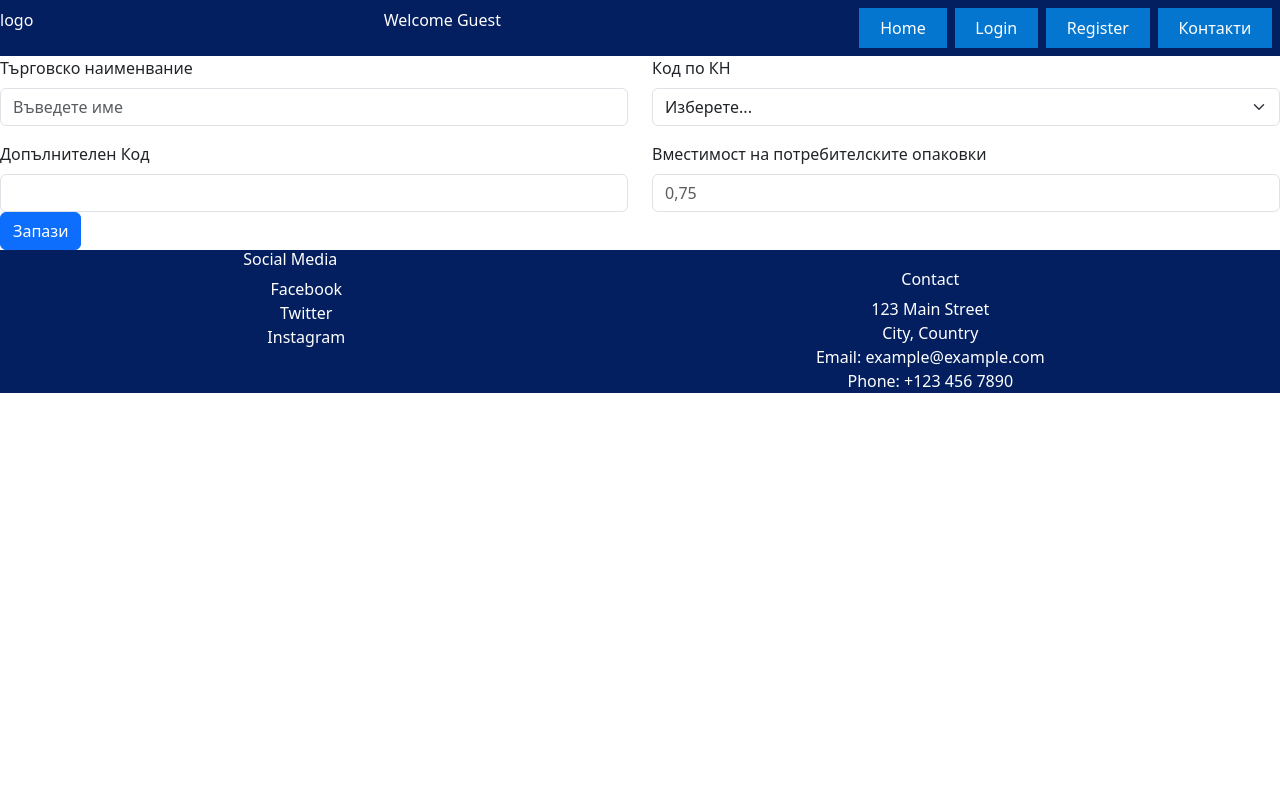
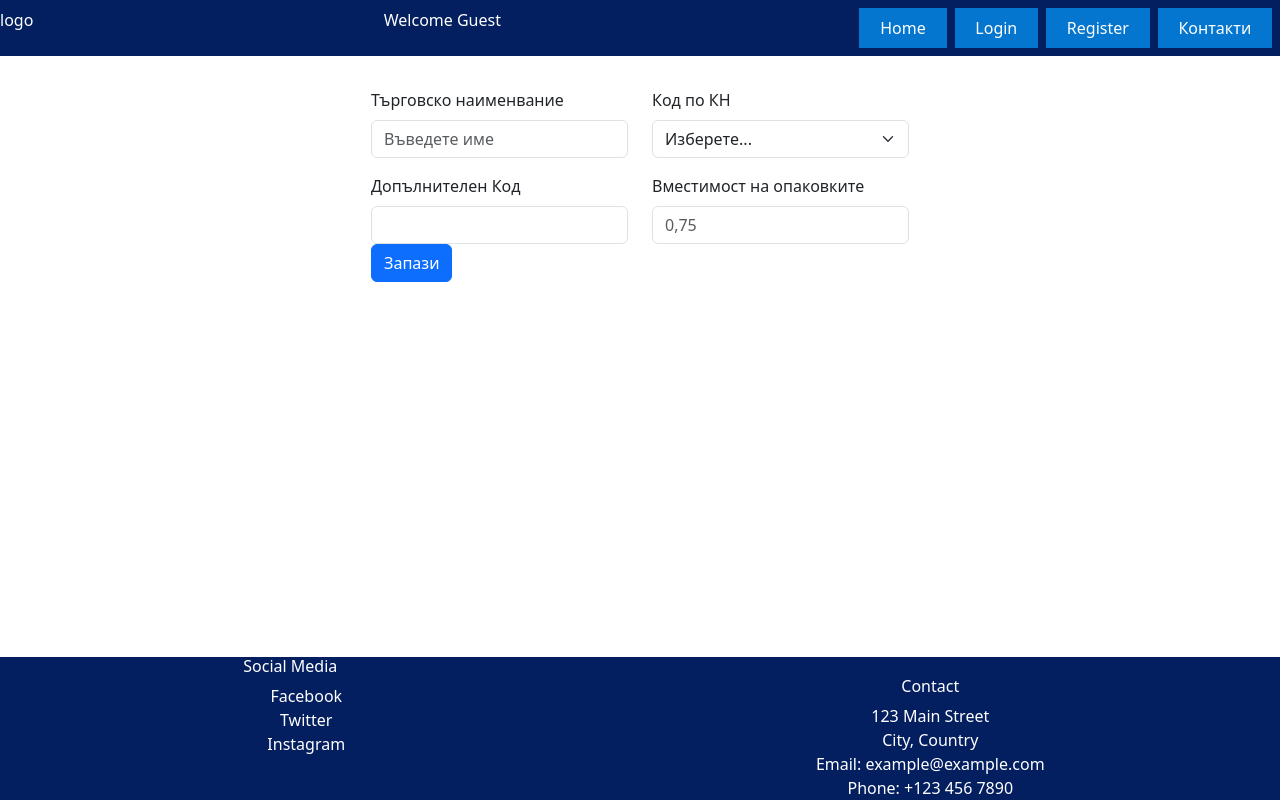
Before and after one commit to MiroZe/ze-winery, a React (Vite) app in the folder ze-winery-app/: page /create-product in a window 1280 px wide. Built offline with nearby package versions, Linux system fonts and the light colour scheme.

Commit message:
make createProduct form controlled

```diff
--- a/ze-winery-app/src/components/Products/CreateProduct/CreateProduct.jsx
+++ b/ze-winery-app/src/components/Products/CreateProduct/CreateProduct.jsx
@@ -3,27 +3,47 @@ import Col from 'react-bootstrap/Col';
 import Form from 'react-bootstrap/Form';
 import Row from 'react-bootstrap/Row';
 import styles from './CreateProduct.module.css'
+import { useForm } from '../../../hooks/useForm';
 
 
 const CreateProduct = () => {
+
+  const {formValues, onChangeHandler} = useForm({
+    trademarkName: '',
+    CNCode: '',
+    additionalCode:'',
+    pieces:''
+
+
+  });
+
+  const onProductSubmitHandler = (e) => {
+    e.preventDefault();
+
+
+  }
 
   return (
 
     <div className={styles['new-product-form-container']}>
 
-<Form>
+      <Form onSubmit={onProductSubmitHandler}>
         <Row className="mb-3">
           <Form.Group as={Col} controlId="formGridName">
             <Form.Label>Търговско наименвание</Form.Label>
-          <Form.Control type="text" placeholder="Въведете име" />
+            <Form.Control type="text" placeholder="Въведете име"
+            name='trademarkName'
+            value={formValues.trademarkName}
+            onChange={(e) => onChangeHandler(e)}
+            />
 
           </Form.Group>
           <Form.Group as={Col} controlId="formGridType">
             <Form.Label>Код по КН</Form.Label>
-          <Form.Select defaultValue="Choose...">
-            <option>Изберете...</option>
-            <option>22042180</option>
-            <option>22042179</option>
+            <Form.Select defaultValue="Choose..." name='CNCode' value={formValues.CNCode} onChange={(e) => onChangeHandler(e)}>
+              <option value="">Изберете...</option>
+              <option value="22042180">22042180</option>
+              <option value="22042179">22042179</option>
 
             </Form.Select>
           </Form.Group>
@@ -32,11 +52,18 @@ return (
         <Row>
           <Form.Group as={Col} controlId="formGridPassword">
             <Form.Label>Допълнителен Код</Form.Label>
-          <Form.Control type="number"  />
+            <Form.Control type="number" name='additionalCode'
+            value={formValues.additionalCode}
+            onChange={(e) => onChangeHandler(e)}
+            />
           </Form.Group>
           <Form.Group as={Col} controlId="formGridPassword">
-          <Form.Label>Вместимост на потребителските опаковки</Form.Label>
-          <Form.Control type="number" placeholder="0,75" />
+            <Form.Label>Вместимост на опаковките</Form.Label>
+            <Form.Control type="number" placeholder="0,75"
+            name='pieces'
+            value={formValues.pieces}
+            onChange={(e) => onChangeHandler(e)}
+            />
           </Form.Group>
 
 
--- a/ze-winery-app/src/components/Products/CreateProduct/CreateProduct.module.css
+++ b/ze-winery-app/src/components/Products/CreateProduct/CreateProduct.module.css
@@ -0,0 +1,6 @@
+.new-product-form-container {
+    flex-grow: 1;
+    max-width: 40em;
+    margin: 0 auto;
+    padding: 2em;
+}
```
Lines whose indentation alone changed are shown as unchanged.
